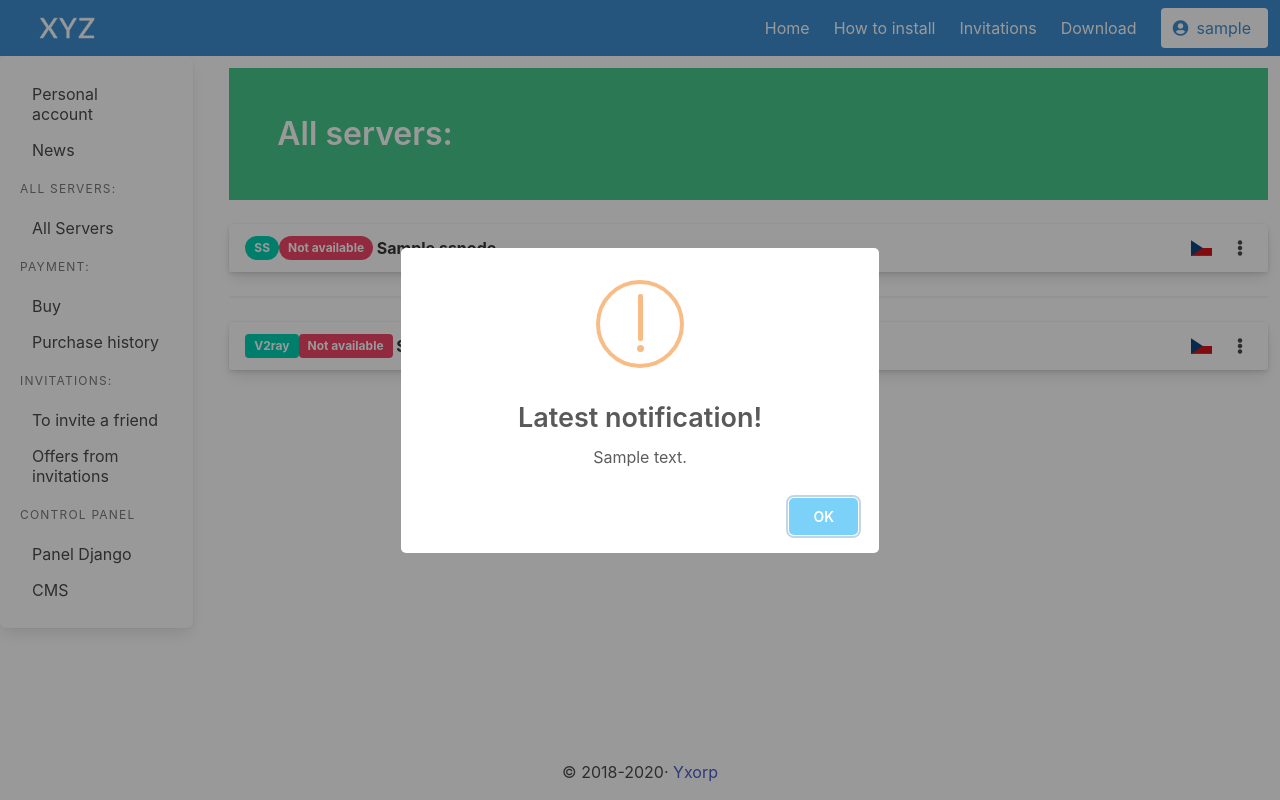
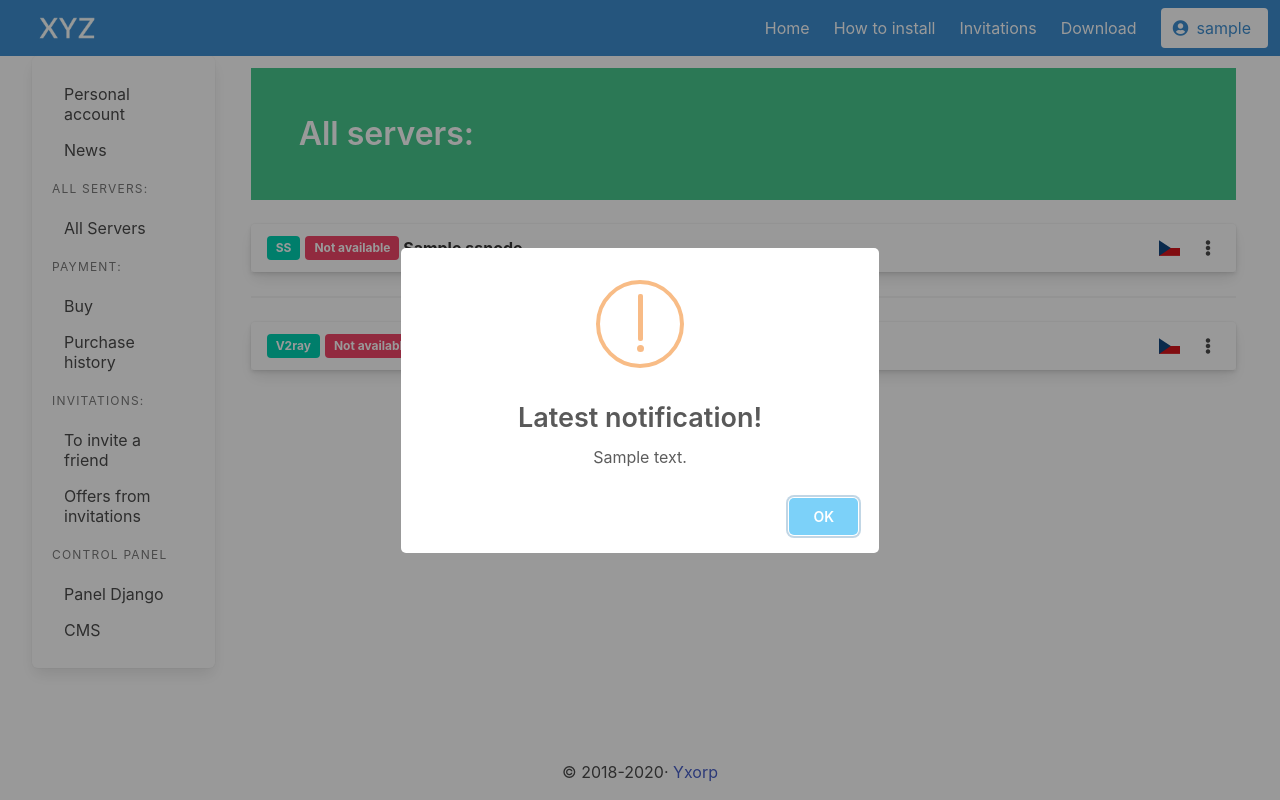
Before and after one commit to euati/yxorp, a Django app: page /nodeinfo/ in a window 1280 px wide. Run offline with Django 3.2, Linux system fonts and the light colour scheme; a user stored in the database is signed in; tables that the repository leaves empty hold one stand-in row (values such as "Sample post"); data that the repository does not hold is empty; parts of the project's set-up code (start-up, migrations or seed data) failed here and were passed over; some libraries are stand-ins or nearby versions.

Commit message:
Исправлена верстка

```diff
--- a/templates/base.html
+++ b/templates/base.html
@@ -52,6 +52,7 @@
                         </a>
                     </div>
                 </div>
+                <hr>
                 <!-- 手机界面菜单-->
                 <div class="is-hidden-tablet">
                     <!-- <a class="navbar-item is-active">Information:</a> -->
@@ -79,7 +80,7 @@
             </div>
         </div>
     </nav>
-    <div class="container"></div>
+    <div class="container is-fluid">
         <div class="columns">
             <div class="column is-2 is-hidden-mobile">
                 <div class="box">
@@ -194,7 +195,7 @@
                 {% block main %} {% endblock main%}
             </div>
         </div>
-
+    </div>
     <footer>
         <div class="container">
             <div class="content has-text-centered">
--- a/templates/sspanel/login.html
+++ b/templates/sspanel/login.html
@@ -11,7 +11,7 @@
     </div>
     {% else %}
     <div class="box">
-        <h3 class="title">Login or email:</h3>
+        <h3 class="title">Login:</h3>
         <form class="form" action="{% url 'sspanel:login' %}" method="post">
             {% csrf_token %} {{ form.non_field_errors }} {% for field in form %} {{ field.label_tag }} {{ field }}
             {{ field.errors }}
--- a/templates/sspanel/nodeinfo.html
+++ b/templates/sspanel/nodeinfo.html
@@ -20,13 +20,13 @@
                 <div class="card-header" >
                     {% if node.online == True %}
                     <p class="card-header-title">
-                        <span class="tag is-primary is-hidden-mobile" >SS</span>
+                        <span class="tag is-primary is-hidden-mobile"  style="margin-right: 5px;">SS</span>
                         <span class="tag is-success" >Available</span>&nbsp;{{ node.name }}
                     </p>
                     {% else %}
                     <p class="card-header-title">
-                        <span class="tag is-primary is-rounded is-hidden-mobile">SS</span>
-                        <span class="tag is-danger is-rounded">Not available</span>&nbsp;{{ node.name }}
+                        <span class="tag is-primary is-hidden-mobile" style="margin-right: 5px;">SS</span>
+                        <span class="tag is-danger">Not available</span>&nbsp;{{ node.name }}
                     </p>
                     {% endif %}
                     <!-- <p class="card-header-icon">region：
@@ -141,12 +141,12 @@
                 <div class="card-header">
                     {% if node.online == True %}
                     <p class="card-header-title">
-                        <span class="tag is-primary is-hidden-mobile">V2ray</span>
+                        <span class="tag is-primary is-hidden-mobile" style="margin-right: 5px;">V2ray</span>
                         <span class="tag is-success">Available</span>&nbsp;{{ node.name }}
                     </p>
                     {% else %}
                     <p class="card-header-title">
-                        <span class="tag is-primary is-hidden-mobile">V2ray</span>
+                        <span class="tag is-primary is-hidden-mobile" style="margin-right: 5px;">V2ray</span>
                         <span class="tag is-danger">Not available</span>&nbsp;{{ node.name }}
                     </p>
                     {% endif %}
```
Also changed, not shown: templates/sspanel/userinfo.html (+8 -4 lines).
